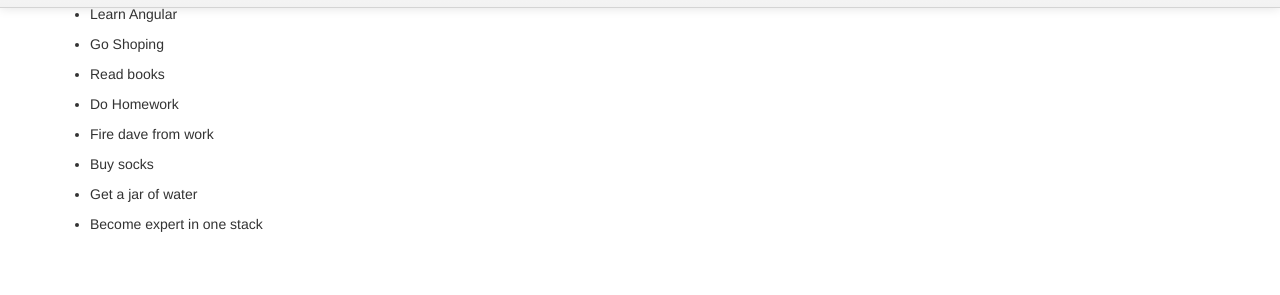
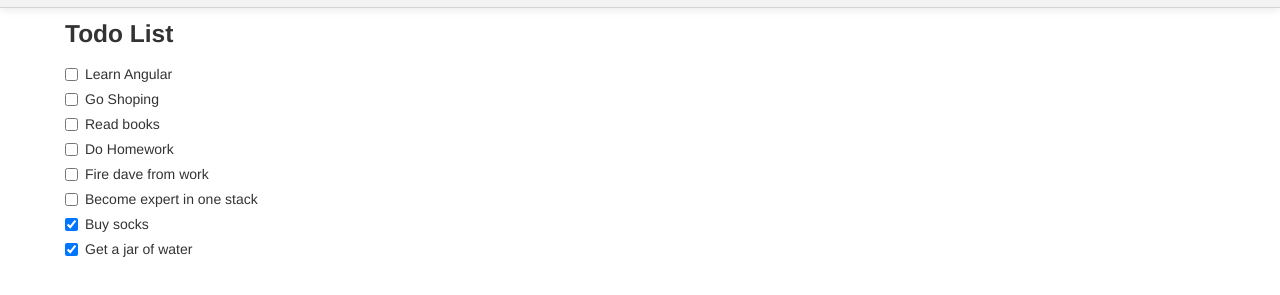
Before and after one commit to Anuj-Shrestha/CustomerApp, a website: page index.html at #/todos in a window 1280 px wide. Shown: the part 61-356 px from the top of the page. Drawn offline with Linux system fonts and the light colour scheme; files whose address does not match are found by name.

Commit message:
CA-3 Add checkbox to check todos

```diff
--- a/assets/css/style.css
+++ b/assets/css/style.css
@@ -85,3 +85,7 @@
 .close {
     opacity: 1.0;
 }
+
+label {
+    display: inline-block;
+}
--- a/services/todoService.js
+++ b/services/todoService.js
@@ -10,8 +10,8 @@
         { id: 3, task: 'Read books', isCompleted: false },
         { id: 4, task: 'Do Homework', isCompleted: false },
         { id: 5, task: 'Fire dave from work', isCompleted: false },
-        { id: 6, task: 'Buy socks', isCompleted: false },
-        { id: 7, task: 'Get a jar of water', isCompleted: false },
+        { id: 6, task: 'Buy socks', isCompleted: true },
+        { id: 7, task: 'Get a jar of water', isCompleted: true },
         { id: 8, task: 'Become expert in one stack', isCompleted: false },
     ];
 });
--- a/views/todo.html
+++ b/views/todo.html
@@ -1,5 +1,18 @@
-<div>
-    <ul data-ng-repeat="todo in todos">
-        <li>{{todo.task}}</li>
-    </ul>
+<div class="view">
+    <div class="container">
+        <header>
+            <h3>Todo List</h3>
+        </header>
+        <div class="row">
+            <form name="myForm">
+                <div class="span12" data-ng-repeat="todo in todos | orderBy:'isCompleted'">
+                    <div class="checkbox">
+                        <label class="checkbox-inline">
+                            <input type="checkbox" data-ng-model="todo.isCompleted"> {{todo.task}}
+                        </label>
+                    </div>
+                </div>
+            </form>
+        </div>
+    </div>
 </div>
```
